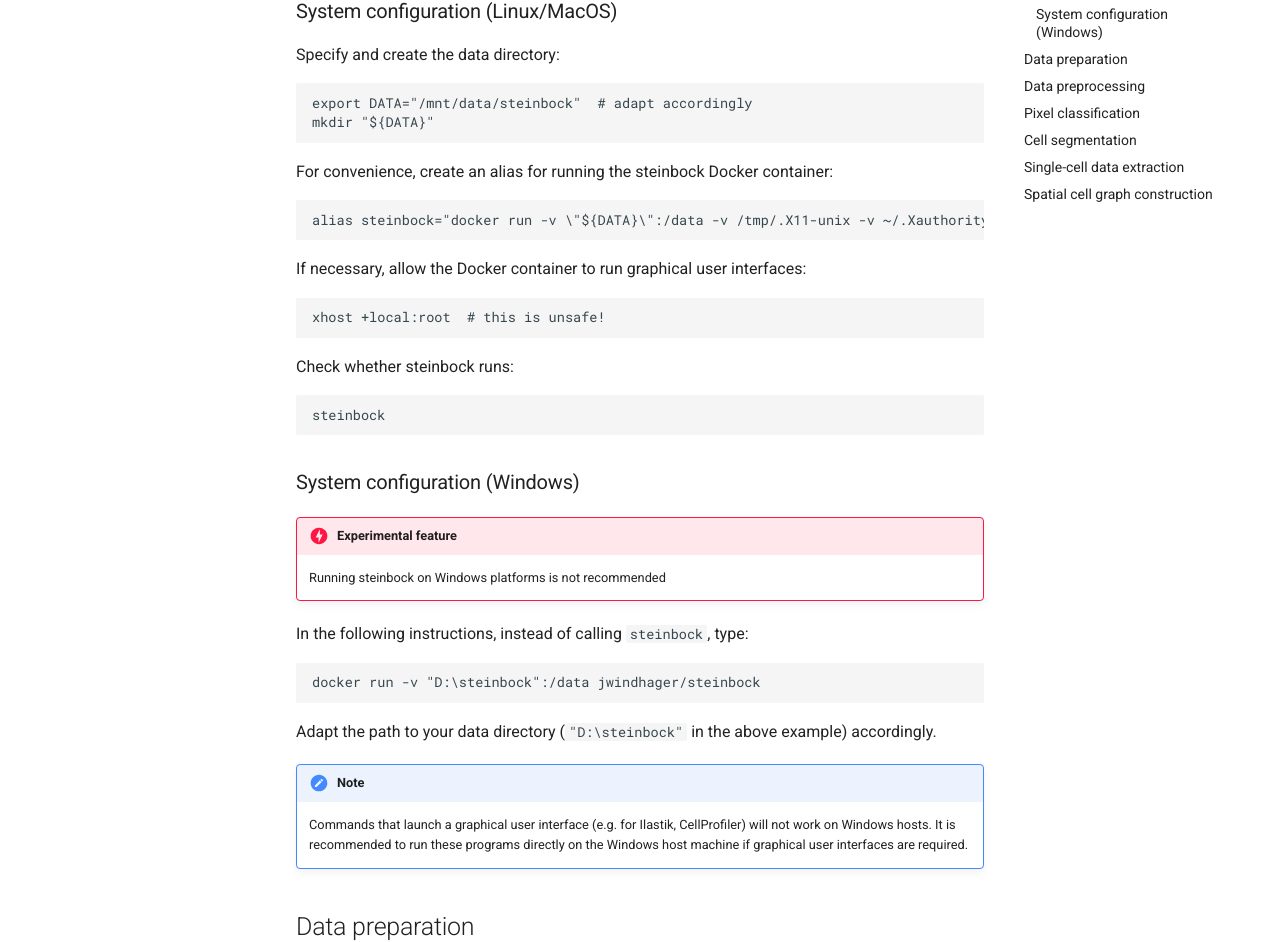
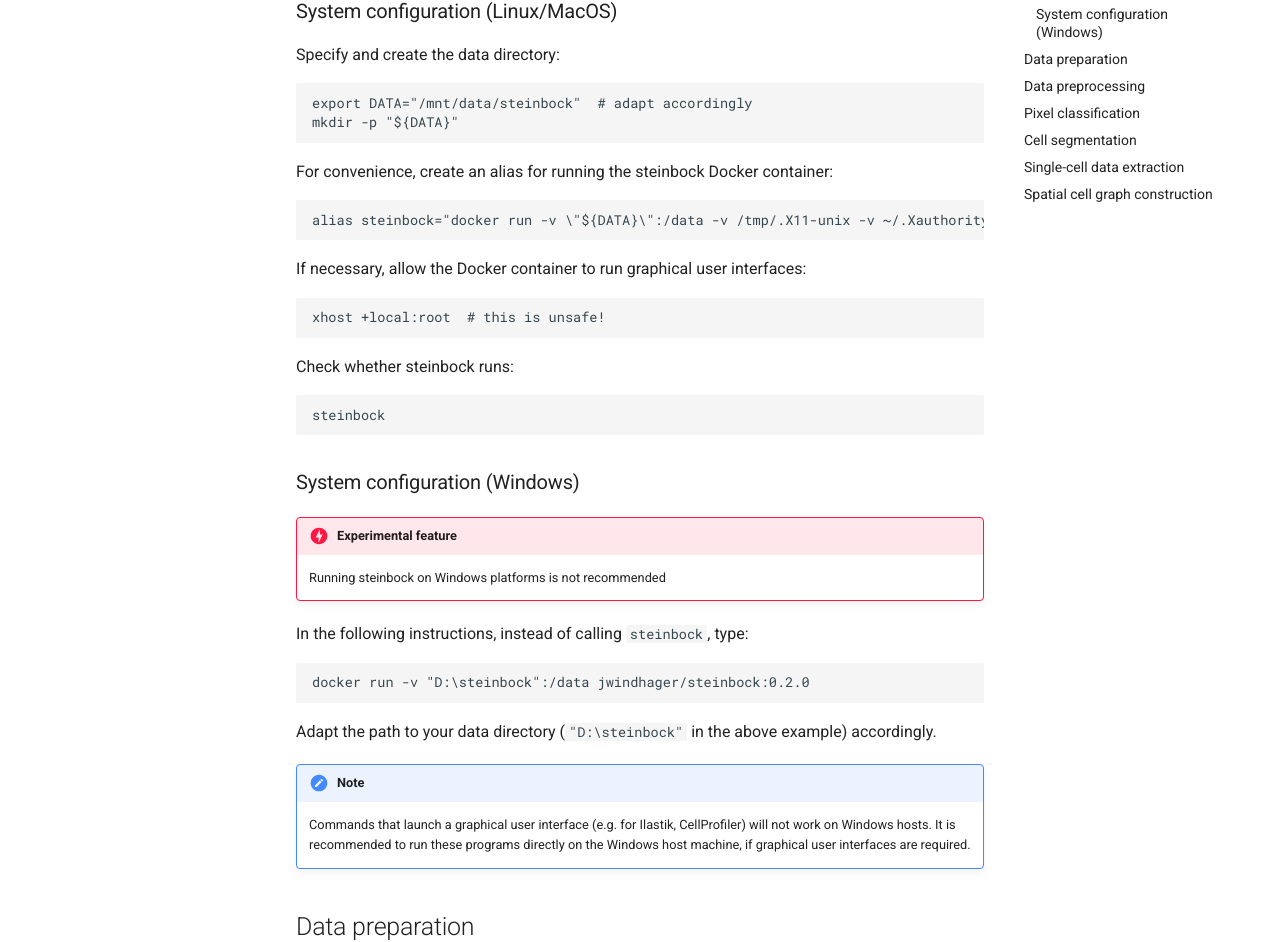
Before and after one commit to BodenmillerGroup/steinbock, an MkDocs documentation site: the page built from docs/beta-testing.md, in a window 1280 px wide and 1400 px high, scrolled down 497 px. Shown: the part 166-1108 px from the top of the window. Built offline with MkDocs 1.6.1 and Material for MkDocs 9.7.7, drawn with Linux system fonts in a browser that asks for light colours.

Commit message:
Updated beta testing instructions

```diff
--- a/docs/beta-testing.md
+++ b/docs/beta-testing.md
@@ -21,11 +21,11 @@
 Specify and create the data directory:
 
     export DATA="/mnt/data/steinbock"  # adapt accordingly
-    mkdir "${DATA}"
+    mkdir -p "${DATA}"
 
 For convenience, create an alias for running the steinbock Docker container:
 
-    alias steinbock="docker run -v \"${DATA}\":/data -v /tmp/.X11-unix -v ~/.Xauthority:/root/.Xauthority:ro -e DISPLAY jwindhager/steinbock"
+    alias steinbock="docker run -v \"${DATA}\":/data -v /tmp/.X11-unix -v ~/.Xauthority:/root/.Xauthority:ro -e DISPLAY jwindhager/steinbock:0.2.0"
 
 If necessary, allow the Docker container to run graphical user interfaces:
 
@@ -42,12 +42,12 @@
 
 In the following instructions, instead of calling `steinbock`, type:
 
-    docker run -v "D:\steinbock":/data jwindhager/steinbock
+    docker run -v "D:\steinbock":/data jwindhager/steinbock:0.2.0
 
 Adapt the path to your data directory (`"D:\steinbock"` in the above example) accordingly.
 
 !!! note
-    Commands that launch a graphical user interface (e.g. for Ilastik, CellProfiler) will not work on Windows hosts. It is recommended to run these programs directly on the Windows host machine if graphical user interfaces are required.
+    Commands that launch a graphical user interface (e.g. for Ilastik, CellProfiler) will not work on Windows hosts. It is recommended to run these programs directly on the Windows host machine, if graphical user interfaces are required.
 
 ## Data preparation
 
```
